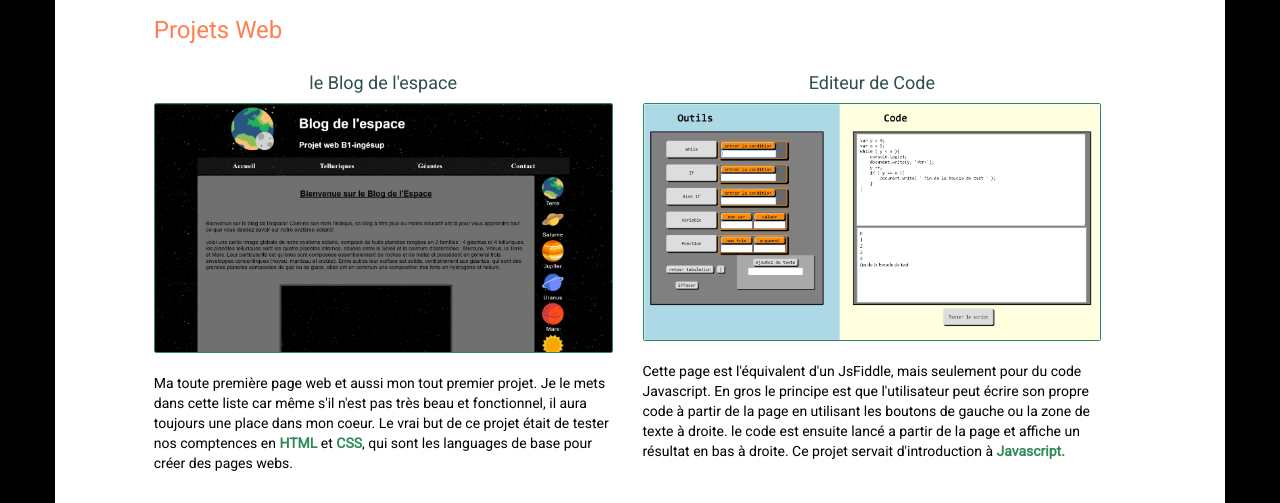
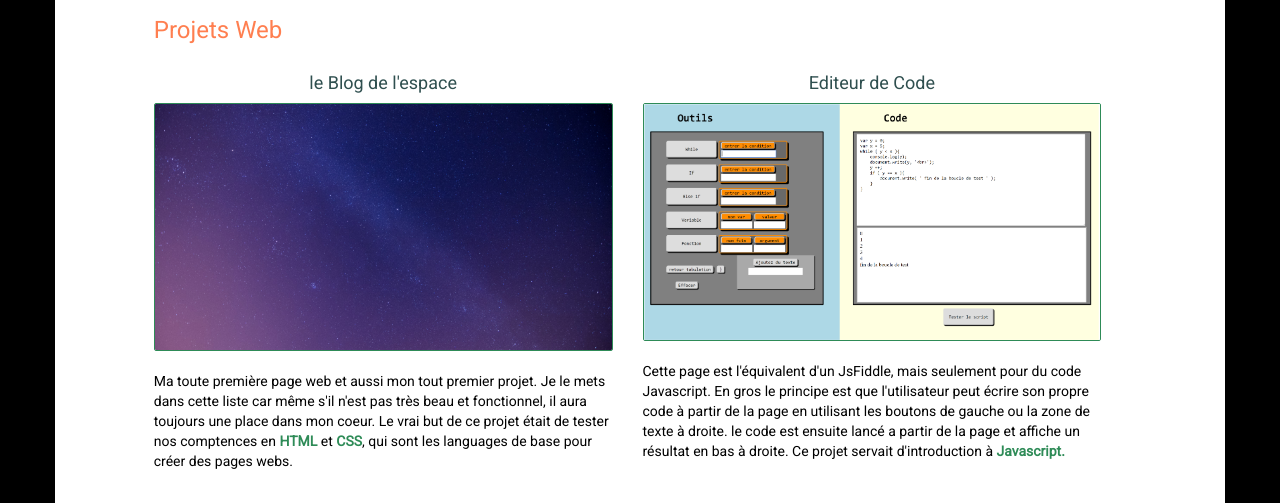
Before and after one commit to thomas-NC/thomas-NC.github.io, a plain HTML site: page index.html in a window 1280 px wide. Shown: the part 1921-2424 px from the top of the page. Drawn offline with nearby package versions, Linux system fonts and the light colour scheme.

Commit message:
Update index.html

```diff
--- a/index.html
+++ b/index.html
@@ -121,7 +121,7 @@
 						<div id="projet-blog">
 							<h4>le Blog de l'espace</h4>
 
-							<img src="img/Spaceblog.PNG">
+							<img src="img/background-3.jpeg">
 							<p>Ma toute première page web et aussi mon tout premier projet. Je le mets dans cette liste car même s'il n'est pas très beau et fonctionnel, il aura toujours une place dans mon coeur. Le vrai but de ce projet était de tester nos comptences en <strong>HTML</strong> et <strong>CSS</strong>, qui sont les languages de base pour créer des pages webs.</p>
 						</div>
 				</div>
```
